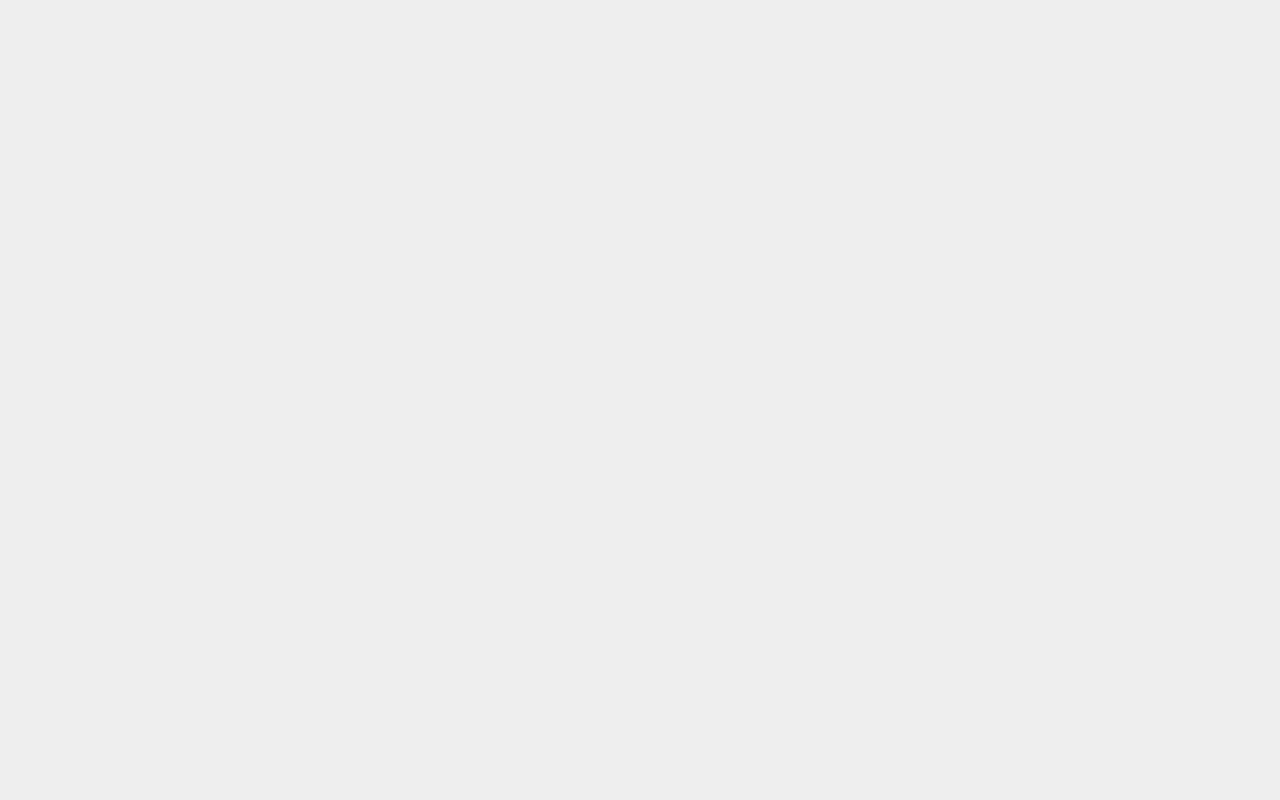
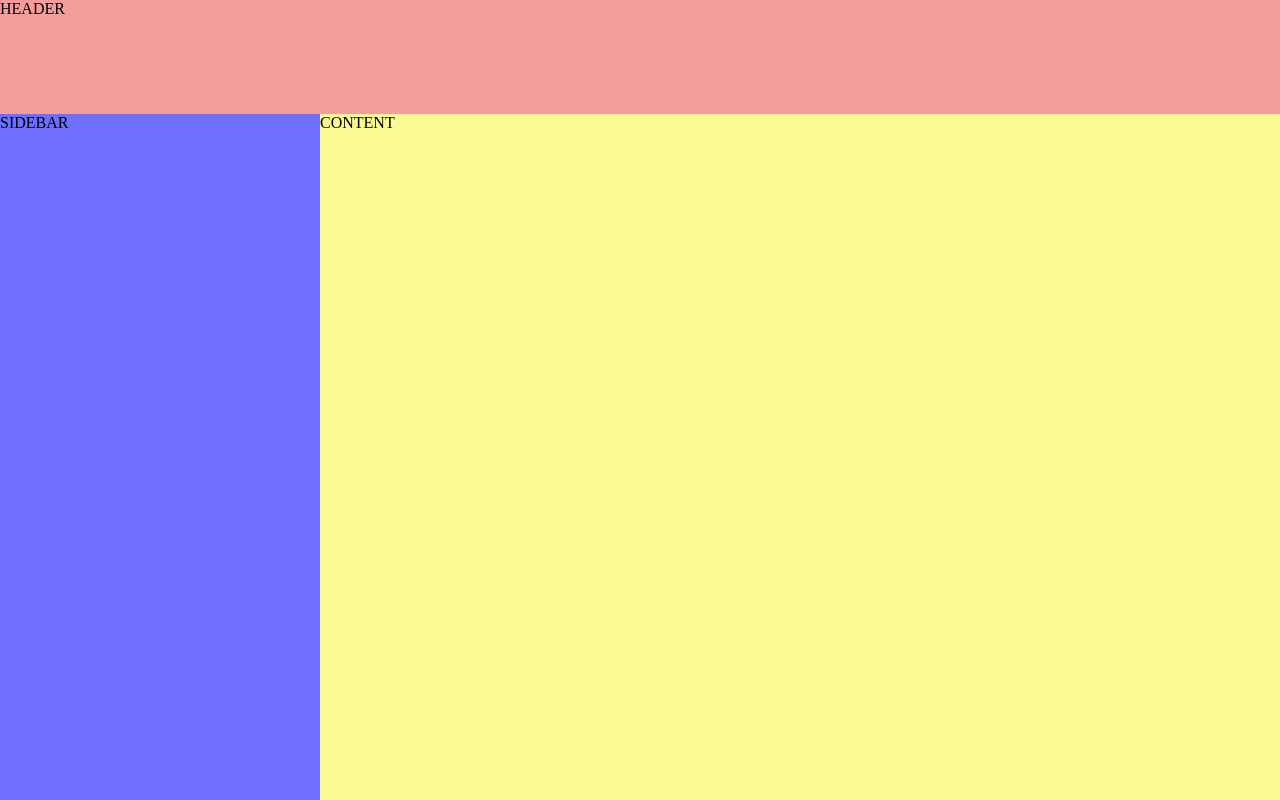
Before and after one commit to Julian-Bazo/odin-todo-list-remake, a website built with webpack: page src/template.html in a window 1280 px wide. Built offline with nearby package versions, Linux system fonts and the light colour scheme.

Commit message:
Create basic website layout
Spaces out the sections of the website for their appropriate uses.

```diff
--- a/src/index.js
+++ b/src/index.js
@@ -18,8 +18,9 @@ console.table(newList);
 newList.showTasks();
 newList.editTask(1, "name", "No more eggs");
 newList.editTask(2, "date", "4/20");
-newList.editTask(2, "urgency", "true");
+newList.editTask(2, "urgency", "false");
 newList.editTask(2, "describe", "A sample description");
+console.log(`Data: ${newList.data}`);
 // newList.editTask(1, "delete");
 
 newList.showTasks();
--- a/src/styles.css
+++ b/src/styles.css
@@ -1,3 +1,23 @@
-* {
-    background-color: #eee;
+html, body {
+    margin: 0;
+    height: 100%;
 }
+
+body {
+    display: grid;
+    grid: 2fr 12fr/ 2fr 6fr;
+    margin: 0;
+}
+
+.header {
+    background-color: rgb(244, 157, 157);
+    grid-column: 1 / -1;
+}
+
+.sidebar {
+    background-color: rgb(110, 110, 255);
+}
+
+.list {
+    background-color: rgb(250, 250, 149);
+}
--- a/src/template.html
+++ b/src/template.html
@@ -6,6 +6,8 @@
     <title>To-Do List REMADE</title>
 </head>
 <body>
-
+    <div class="header">HEADER</div>
+    <div class="sidebar">SIDEBAR</div>
+    <div class="list">CONTENT</div>
 </body>
 </html>
```
